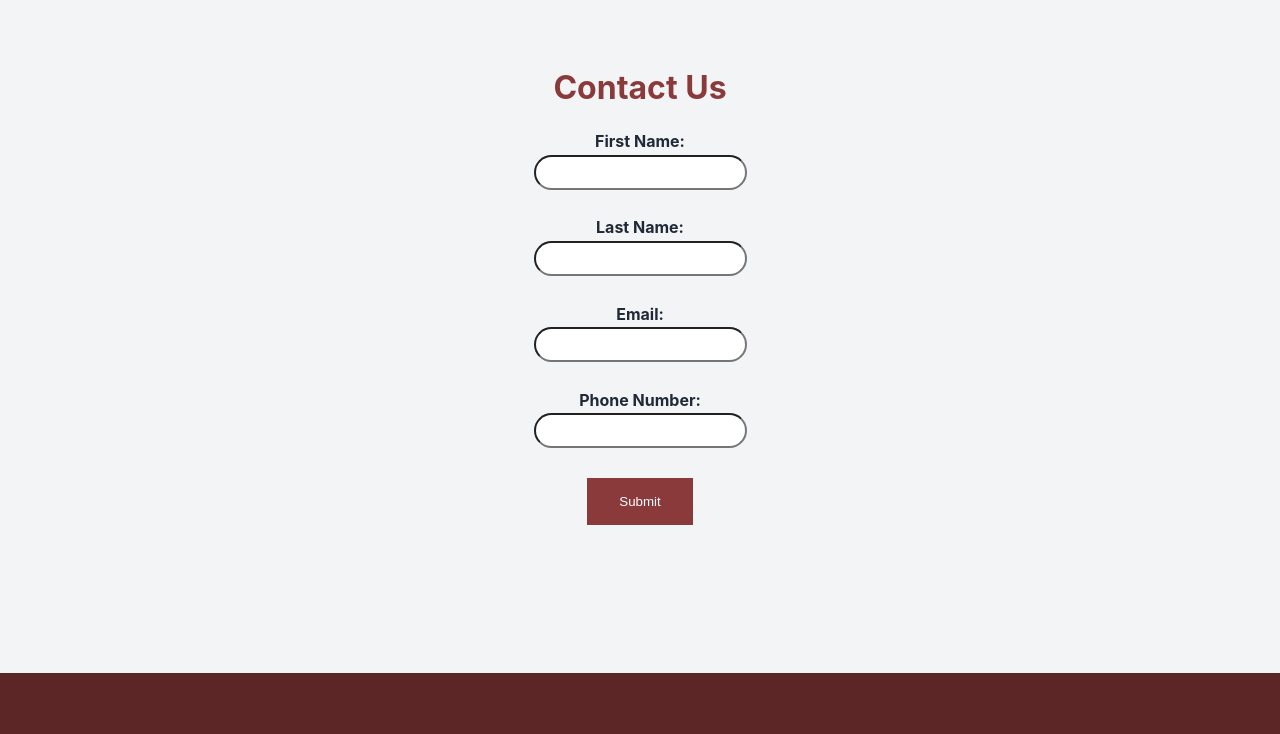
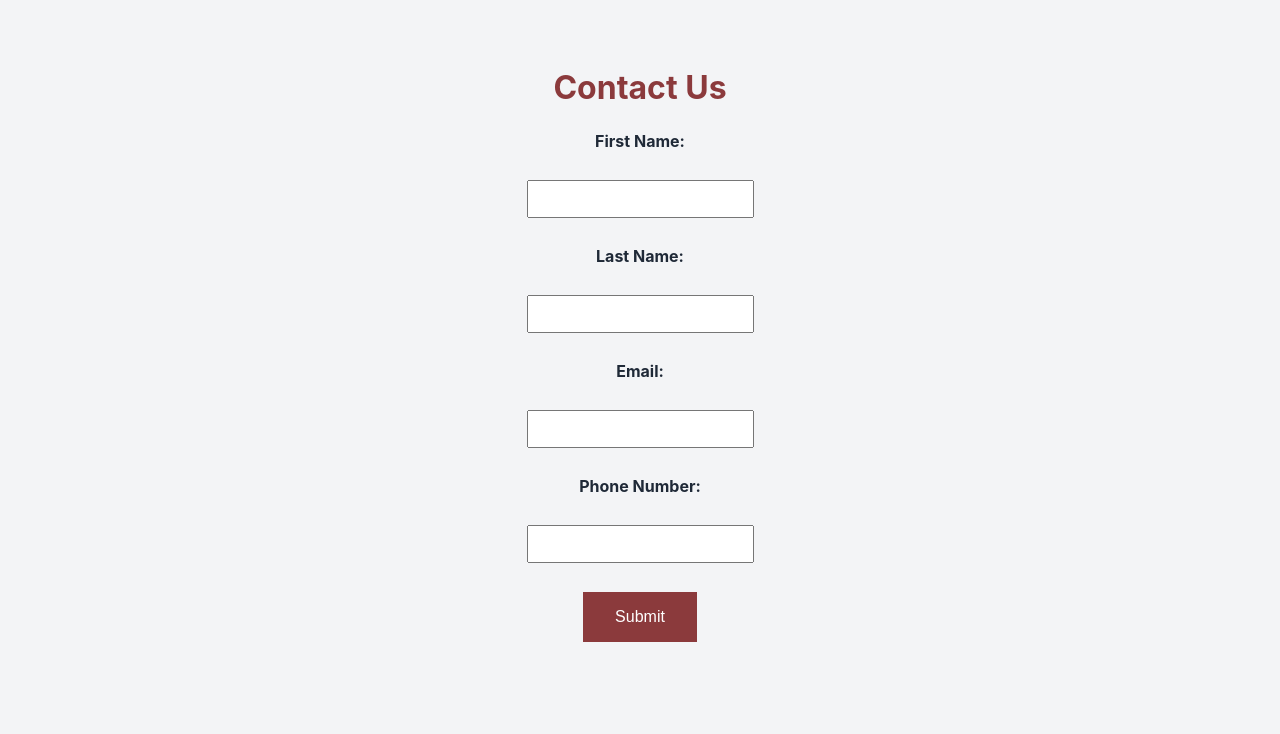
Before and after one commit to LiangRVR/zonta, a plain HTML site: page pages/about.html in a window 1280 px wide. Shown: the part 1470-2204 px from the top of the page. Drawn offline with Linux system fonts and the light colour scheme.

Commit message:
Attempting to make changes to my css class and about html

```diff
--- a/css/styles.css
+++ b/css/styles.css
@@ -446,12 +446,19 @@ nav {
     z-index: -1;
 }
 
-.about-form input[type="text"], .about-form input[type="email"], .about-form input[type="pnumber"] {
-  align-items: center;
-  display: block;
-  margin : 0 auto;
-  border-radius: 25px;
-  padding: 8px 16px;
+.about-form{
+    display: flex;
+    gap: 10px;
+    flex-wrap: wrap;
+    justify-content: center;
+}
+
+.about-form input{
+    flex: 1 1 calc(50-10px);
+    min-width: 10px;
+    padding: 8px;
+    font-size: 1rem;
+    box-sizing: border-box;
 }
 
 .about-form-submit input[type="submit"]{
@@ -460,6 +467,7 @@ nav {
   color: white;
   padding: 16px 32px;
   text-decoration: none;
+  align-items: center;
   margin: 4px 2px;
   cursor: pointer;
 }
@@ -478,8 +486,8 @@ nav {
 }
 
 .about-label-form{
-  display: block;
-  margin : 0 auto;
+  display: flex;
+  flex-direction: column;
   text-align: center;
   font-weight: bold;
 }
```
